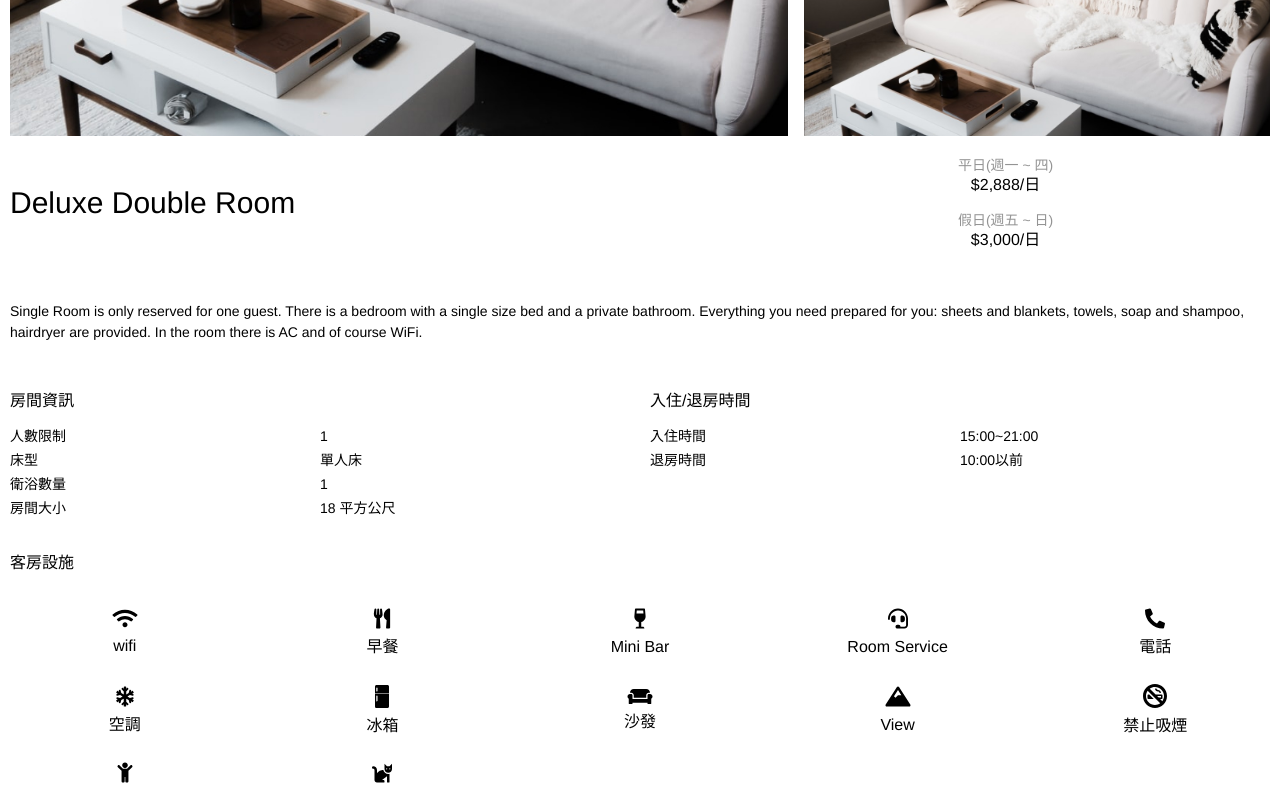
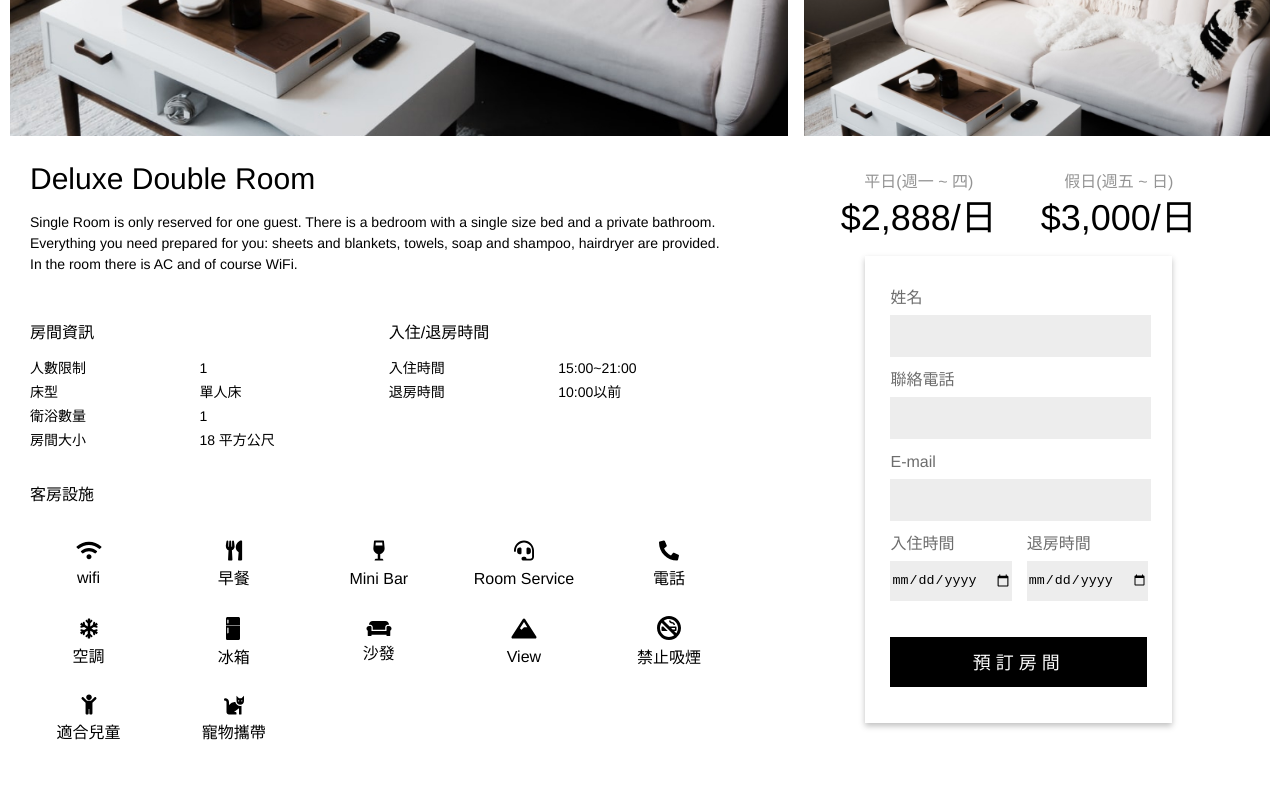
Before and after one commit to MarcoLin1/hotel-reservation-Fun_Room, a Vue app: page /room in a window 1280 px wide. Shown: the part 380-1170 px from the top of the page. After the commit the page ends 1131 px from the top, so only its background shows below. Built offline with nearby package versions, Linux system fonts and the light colour scheme.

Commit message:
feat: add room detail page RWD

```diff
--- a/src/components/Calendar.vue
+++ b/src/components/Calendar.vue
@@ -178,7 +178,10 @@ export default {
       color: #BBBBBB;
     }
   }
-  // .calendar__week__day>div {
 
-  // }
+@media screen and (min-width: 756px) {
+  .calendar__container {
+    display: none;
+  }
+}
 </style>
--- a/src/components/RoomDetail.vue
+++ b/src/components/RoomDetail.vue
@@ -1,9 +1,16 @@
 <template>
+  <div class="room__detail__wrapper">
     <div class="room__detail__container">
       <div class="room__detail__top__wrapper">
         <div class="room__detail__main__wrapper">
           <div class="room__detail__name__wrapper">
             <div class="room__detail__name">Deluxe Double Room</div>
+            <div class="room__detail__comments__wrapper">
+              <div class="room__detail__comment">房客評價(128)</div>
+              <div class="room__detail__comment__icons__wrapper">
+                <img :src="star.image" alt="" class="room__detail__comment__icon" v-for="star in commentIcons" :key="star.id">
+              </div>
+            </div>
           </div>
           <div class="room__detail__price__wrapper">
             <div class="room__detail__price__item">
@@ -66,6 +73,54 @@
         <div class="room__detail__order__button__text">
           預定房間
         </div>
+      </div>
+    </div>
+    <div class="room__detail__form__container">
+      <div class="form__detail__title__wrapper">
+        <div class="form__detail__title__item">
+          <div class="form__detail__price__title">
+            平日(週一 ~ 四)
+          </div>
+          <div class="form__detail__price">
+            $2,888/日
+          </div>
+        </div>
+        <div class="form__detail__title__item">
+          <div class="form__detail__price__title">
+            假日(週五 ~ 日)
+          </div>
+          <div class="form__detail__price">
+            $3,000/日
+          </div>
+        </div>
+      </div>
+      <form action="" class="room__detail__form__wrapper">
+        <div class="form__detail__item">
+          <label for="form__detail__name__input" class="form__detail__name room__detail__label">姓名</label>
+          <input type="text" class="form__detail__name__input form__detail__input" id="form__detail__name__input">
+        </div>
+        <div class="form__detail__item">
+          <label for="room__detail__phone__input" class="room__detail__phone room__detail__label">聯絡電話</label>
+          <input type="text" class="room__detail__phone__input form__detail__input" id="room__detail__phone__input">
+        </div>
+        <div class="form__detail__item">
+          <label for="room__detail__email__input" class="room__detail__email room__detail__label">E-mail</label>
+          <input type="text" class="room__detail__email__input form__detail__input" id="room__detail__email__input">
+        </div>
+        <div class="form__detail__item form__detail__time__container">
+          <div class="form__detail__time__wrapper">
+            <label for="check__in" class="room__detail__time__title room__detail__label">入住時間</label>
+            <input type="date" class="room__detail__time__input form__detail__input" id="check__in">
+          </div>
+          <div class="form__detail__time__wrapper">
+            <label for="check__out" class="room__detail__time__title room__detail__label">退房時間</label>
+            <input type="date" class="room__detail__time__input form__detail__input" id="check__out">
+          </div>
+        </div>
+        <div class="form__detail__button__wrapper">
+          <button class="form__detail__button">預訂房間</button>
+        </div>
+      </form>
     </div>
   </div>
 </template>
@@ -140,8 +195,35 @@ export default {
           text: '寵物攜帶',
           image: require('./../assets/image/pet.svg')
         }
+      ],
+      commentIcons: [
+        {
+          id: 1,
+          image: require('./../assets/image/darkStar.svg')
+        },
+        {
+          id: 2,
+          image: require('./../assets/image/darkStar.svg')
+        },
+        {
+          id: 3,
+          image: require('./../assets/image/darkStar.svg')
+        },
+        {
+          id: 4,
+          image: require('./../assets/image/darkStar.svg')
+        },
+        {
+          id: 5,
+          image: require('./../assets/image/star.svg')
+        }
       ]
     }
+  },
+  created () {
+
+  },
+  methods: {
   }
 }
 </script>
@@ -149,10 +231,7 @@ export default {
 <style lang="scss" scoped>
 .room__detail {
   &__container {
-    // outline: 2px solid;
     padding-bottom: 10px;
-  }
-  &__top__wrapper {
   }
   &__main__wrapper {
     width: 100%;
@@ -210,7 +289,6 @@ export default {
   &__information__item {
     display: flex;
     justify-content: space-between;
-    // width: 60%;
     padding: 5px 0 5px 0;
   }
   &__information__name, &__information__content {
@@ -254,5 +332,121 @@ export default {
     text-align: center;
     line-height: 40px;
   }
+  &__comments__wrapper {
+    display: none;
+  }
+}
+.room__detail__form__container {
+  display: none;
+}
+
+@media screen and (min-width: 756px) {
+  .room__image__wrapper, .room__detail__container {
+    padding: 0 20px;
+  }
+  .room__detail {
+    &__main__wrapper {
+      margin-top: 20px;
+    }
+    &__description {
+      margin-top: 0;
+    }
+    &__order__button {
+      display: none;
+    }
+    &__wrapper {
+      display: flex;
+    }
+    &__container {
+      width: 100%;
+    }
+    &__price__wrapper {
+      display: none;
+    }
+    &__form__container {
+      width: 70%;
+      display: flex;
+      justify-content: center;
+      align-items: center;
+      padding: 10px;
+      flex-direction: column;
+    }
+    &__form__wrapper {
+      display: flex;
+      flex-direction: column;
+      align-items: center;
+      height: 100%;
+      max-width: 378px;
+      max-height: 467px;
+      padding: 0 25px;
+      box-shadow: 0px 3px 6px rgba(0, 0, 0, 0.25);
+    }
+    &__label {
+      display: block;
+      color: #6D6D6D;
+      font-weight: 300;
+      line-height: 34px;
+    }
+    &__name__wrapper {
+      display: flex;
+      justify-content: space-between;
+    }
+  }
+  .form__detail {
+    &__title__wrapper {
+      display: grid;
+      width: 100%;
+      grid-template-columns: repeat(2, 1fr);
+      text-align: center;
+      max-width: 400px;
+    }
+    &__price__title {
+      font-weight: 300;
+      line-height: 36px;
+      color: #949494;
+    }
+    &__price {
+      font-weight: 500;
+      font-size: 36px;
+      line-height: 36px;
+      margin-bottom: 20px;
+    }
+    &__item {
+      width: 100%;
+      margin-bottom: 6px;
+    }
+    &__name {
+      margin-top: 25px;
+    }
+    &__input {
+      height: 40px;
+      width: 100%;
+      border: none;
+      background-color: #EDEDED;
+    }
+    &__time__container {
+      display: grid;
+      grid-template-columns: repeat(2, 1fr);
+      grid-gap: 1rem;
+    }
+    &__time__input {
+      max-width: 150px;
+    }
+    &__button__wrapper {
+      height: 50px;
+      width: 100%;
+      margin-top: 30px;
+      background-color: #000;
+      text-align: center;
+      cursor: pointer;
+    }
+    &__button {
+      color: #fff;
+      font-weight: 400;
+      font-size: 18px;
+      letter-spacing: 5px;
+      line-height: 50px;
+    }
+  }
 }
 </style>
```
Lines whose indentation alone changed are shown as unchanged.
